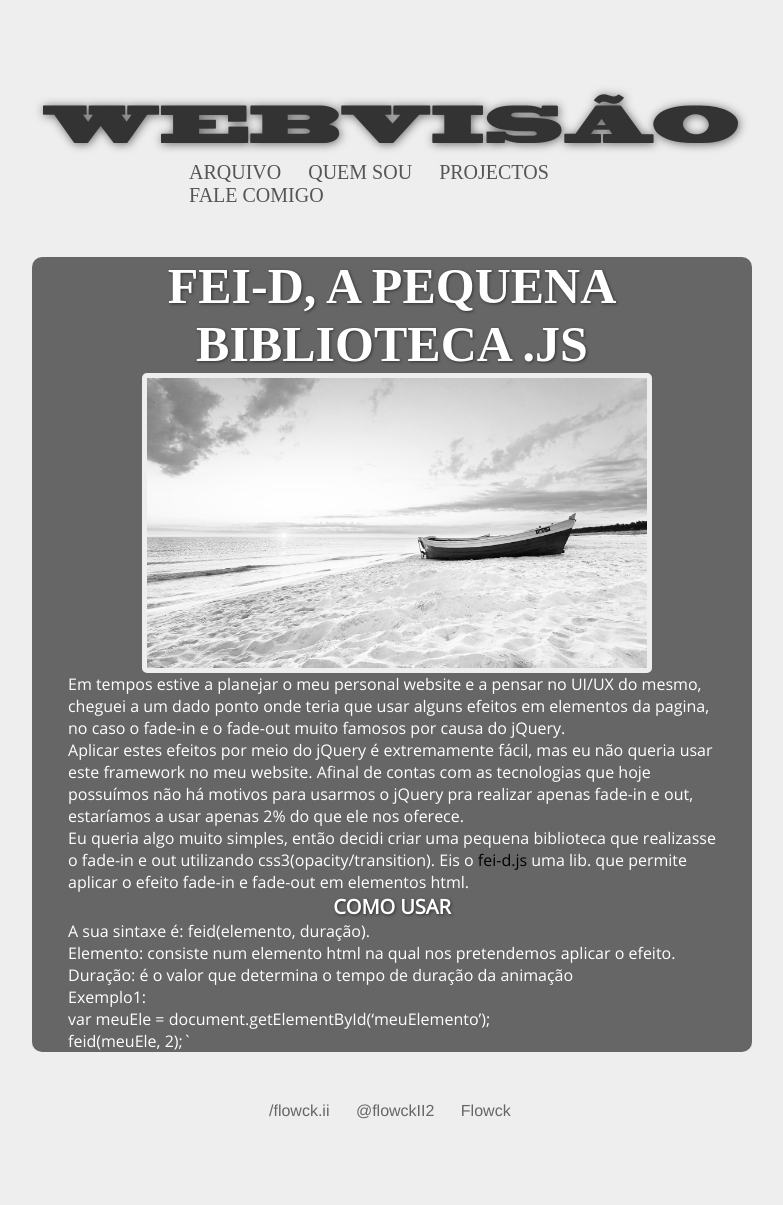
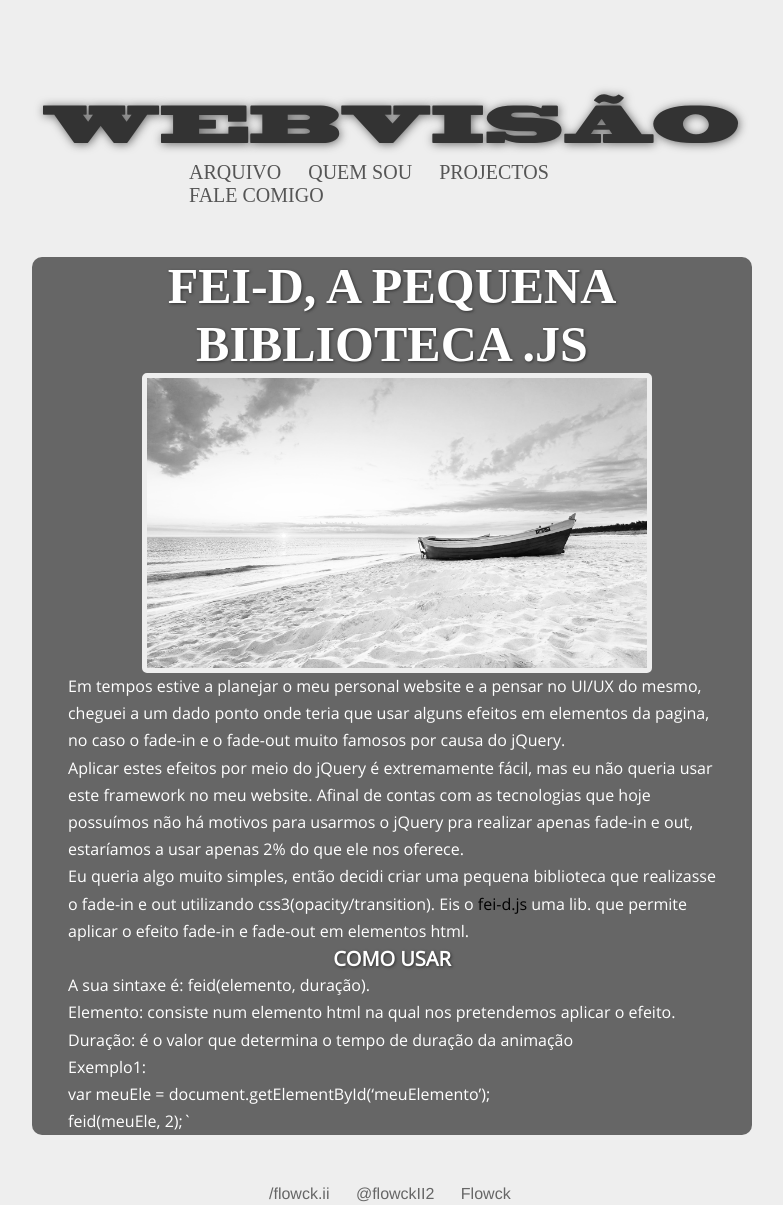
Before and after one commit to valdiney/blog, a Jekyll site: the page built from _posts/2013-01-29-feid-a-pequena-biblioteca-js.md, in a window 1280 px wide. Shown: the whole page, without its empty margins (248-1031 px from the left). Built offline with Jekyll 4.4.1, drawn with Linux system fonts in a browser that asks for light colours; before the commit the page ends 1122 px from its top, so only the background shows below that.

Commit message:
OBS: Fundamental para a leitura: espaço entre o texto

```diff
--- a/css/master.css
+++ b/css/master.css
@@ -134,6 +134,7 @@ h3{
 	width:90%;
 	margin:10px auto;
 	text-align:left;
+	line-height:170%;
 }
 
 .left-img{
```
Also changed, not shown: 1 other file.
